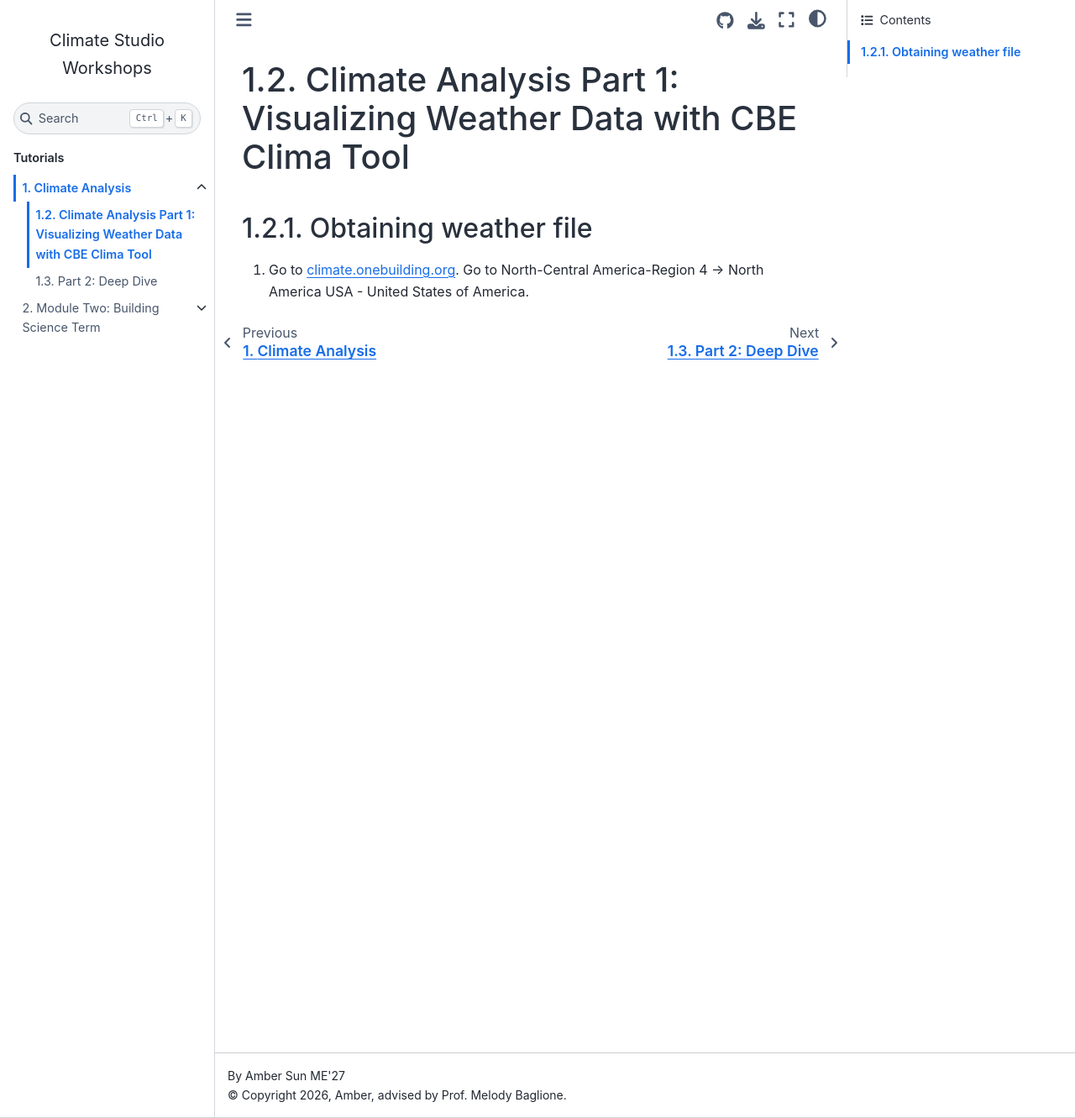
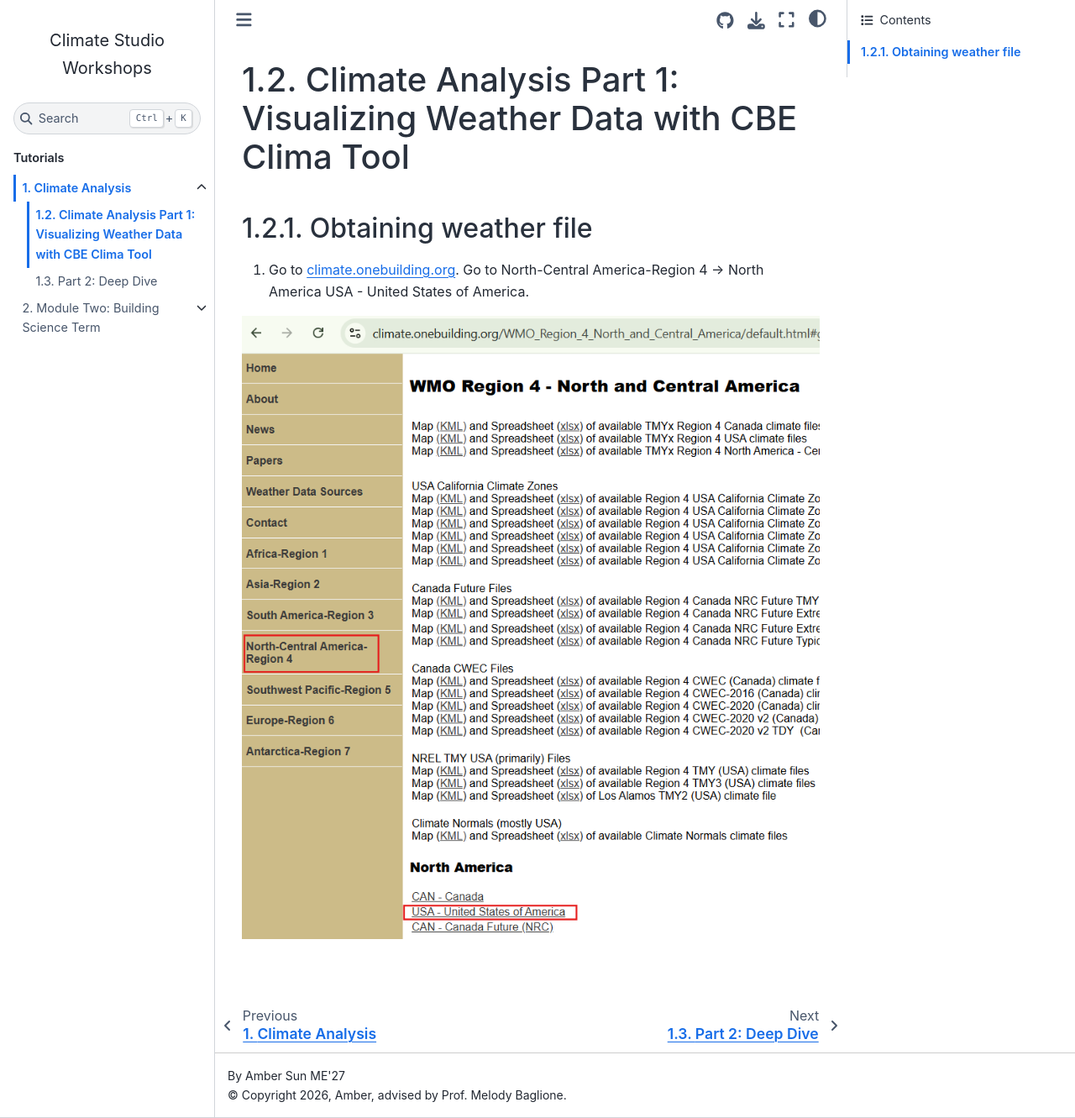
Before and after one commit to amber289/climatestudiotutorial, a Jupyter Book: the page built from workshops/docs/01_1_climate_p1.md, in a window 1280 px wide and 1331 px high. Shown: the whole window at 84% size. Built offline with Jupyter Book 1.0.4 settings and Sphinx 7.4.7 and the Sphinx Book theme 1.1.4, drawn with Linux system fonts in a browser that asks for light colours.

Commit message:
Update 01_1_climate_p1.md

````diff
--- a/workshops/docs/01_1_climate_p1.md
+++ b/workshops/docs/01_1_climate_p1.md
@@ -2,3 +2,8 @@
 
 ## Obtaining weather file
 1. Go to <a href="https://climate.onebuilding.org/" target="_blank">climate.onebuilding.org</a>. Go to North-Central America-Region 4 -> North America USA - United States of America.
+```{image} ../static/clima1/clima1_1.png
+:width: 100%
+:align: center
+```
+<br/><br/>
````
